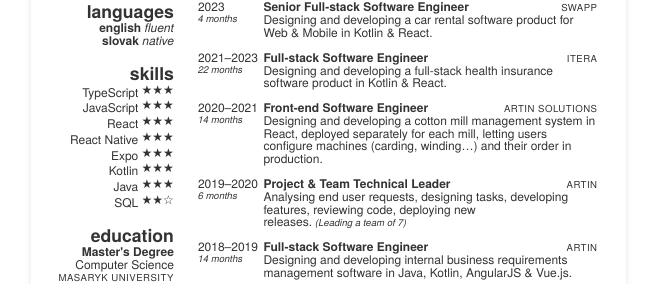
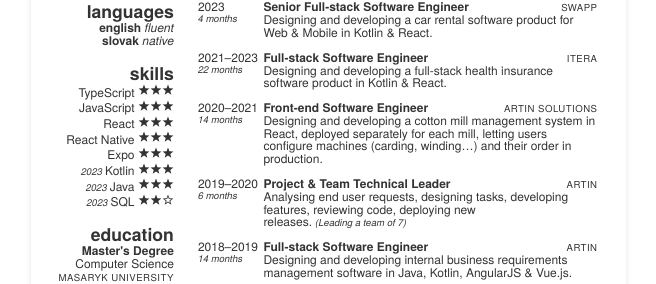
Before and after one commit to martinzilak/resume-react, a React (Vite) app: page / in a window 1280 px wide. Shown: the part 239-523 px from the top of the page, without its empty margins (312-968 px from the left). Built offline with nearby package versions, Linux system fonts and the light colour scheme.

Commit message:
Add last used years to skills, draw stars as SVG.

```diff
--- a/src/components/Sidebar.tsx
+++ b/src/components/Sidebar.tsx
@@ -65,9 +65,9 @@ export const Sidebar: FC = () => (
       <Skill name="React" levelOutOf3={3} />
       <Skill name="React&nbsp;Native" levelOutOf3={3} />
       <Skill name="Expo" levelOutOf3={3} />
-      <Skill name="Kotlin" levelOutOf3={3} />
-      <Skill name="Java" levelOutOf3={3} />
-      <Skill name="SQL" levelOutOf3={2} />
+      <Skill name="Kotlin" levelOutOf3={3} lastUsed="2023" />
+      <Skill name="Java" levelOutOf3={3} lastUsed="2023" />
+      <Skill name="SQL" levelOutOf3={2} lastUsed="2023" />
     </SidebarSection>
 
     <SidebarSection headline="education">
--- a/src/components/Skill.tsx
+++ b/src/components/Skill.tsx
@@ -1,26 +1,69 @@
-import { FC } from 'react';
+import { FC, useId } from 'react';
 import { Line } from './Line.tsx';
 import styled from 'styled-components';
 
 type SkillProps = {
   name: string;
   levelOutOf3: number;
+  lastUsed?: string;
 };
 
 const Stars = styled.span`
-  ${({ theme }) => theme.typography({ size: 'small' })};
-  vertical-align: text-top;
+  white-space: nowrap;
 `;
 
-const showSkillLevel = (levelOutOf3: number): string => {
-  const emptyCount = Math.max(3 - levelOutOf3, 0);
-  const fullCount = 3 - emptyCount;
+// Drawn as SVG so the PDF export does not depend on a system font having the star glyphs.
+const StarIcon = styled.svg`
+  width: 1em;
+  height: 1em;
+  vertical-align: 0.06em;
+  margin: 0.05em 0;
+`;
 
-  return `${'★'.repeat(fullCount)}${'☆'.repeat(emptyCount)}`;
+const STAR_PATH =
+  'M12 2.95L14.80 10.45L22.80 10.80L16.54 15.78L18.68 23.50L12 19.08L5.32 23.50L7.46 15.78L1.20 10.80L9.20 10.45Z';
+
+const Star: FC<{ filled: boolean }> = ({ filled }) => {
+  const clipId = useId().replace(/:/g, '');
+
+  return (
+    <StarIcon viewBox="0 0 24 24" aria-hidden>
+      {filled ? (
+        <path d={STAR_PATH} fill="currentColor" />
+      ) : (
+        // The outline is clipped to the star's shape so it only grows inwards, keeping the
+        // empty star the same size as the filled ones.
+        <>
+          <clipPath id={clipId}>
+            <path d={STAR_PATH} />
+          </clipPath>
+          <path
+            d={STAR_PATH}
+            fill="none"
+            stroke="currentColor"
+            strokeWidth={3.2}
+            strokeLinejoin="round"
+            clipPath={`url(#${clipId})`}
+          />
+        </>
+      )}
+    </StarIcon>
+  );
 };
 
-export const Skill: FC<SkillProps> = ({ name, levelOutOf3 }) => (
+const LastUsed = styled.span`
+  ${({ theme }) => theme.typography({ size: 'xsmall', style: 'italic' })};
+`;
+
+const showSkillLevel = (levelOutOf3: number) =>
+  [0, 1, 2].map((index) => <Star key={index} filled={index < levelOutOf3} />);
+
+export const Skill: FC<SkillProps> = ({ name, levelOutOf3, lastUsed }) => (
   <Line>
-    {name}&nbsp;<Stars>{showSkillLevel(levelOutOf3)}</Stars>
+    {lastUsed && <LastUsed>{lastUsed}&nbsp;</LastUsed>}
+    {name}&nbsp;
+    <Stars role="img" aria-label={`${levelOutOf3} out of 3`}>
+      {showSkillLevel(levelOutOf3)}
+    </Stars>
   </Line>
 );
```
